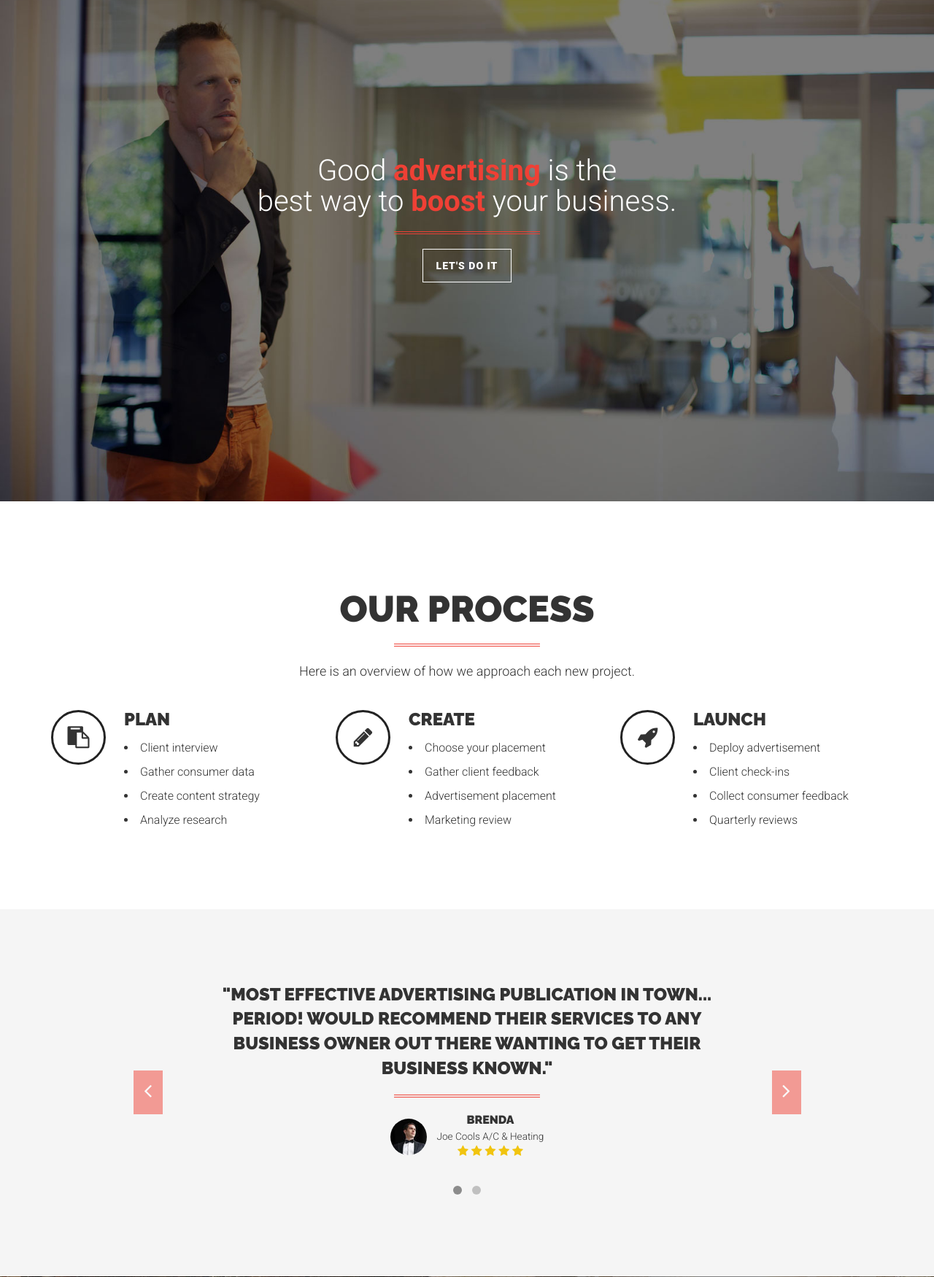
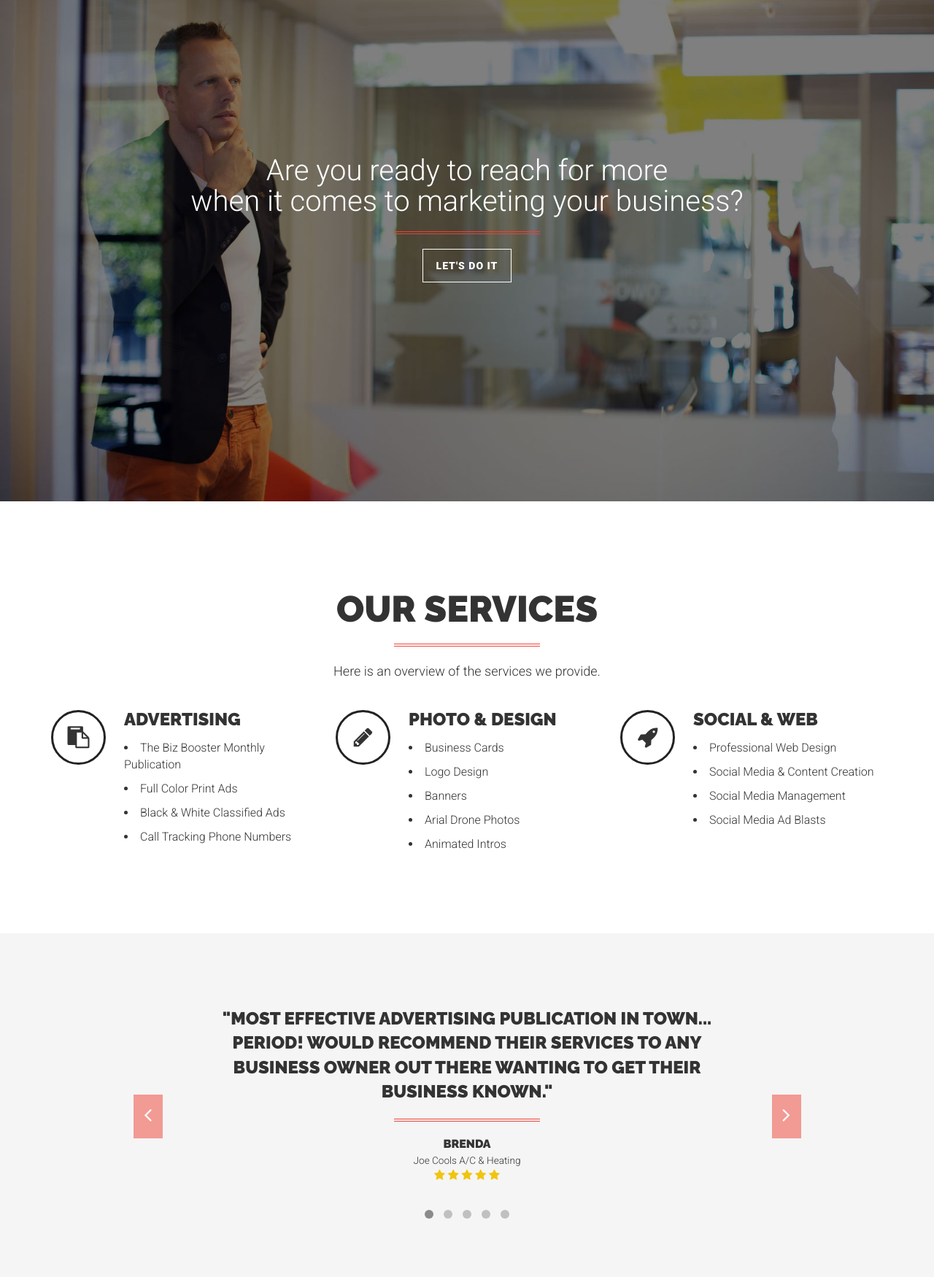
Before and after one commit to kevinthecyborg/bizbooster, a PHP site: page / in a window 1280 px wide. Shown: the part 2240-3990 px from the top of the page at 73% size. Run offline with PHP 8.4, Linux system fonts and the light colour scheme.

Commit message:
final tweaks and additions of new issues

```diff
--- a/assets/css/custom/custom.css
+++ b/assets/css/custom/custom.css
@@ -30,10 +30,8 @@ footer.footer p {
   background: rgba(255, 255, 255, 0.8);;
 }
 
-#pricing .modal-button {
-  background: none;
-  border: none;
-  color: #ef4035;
+section#pricing {
+  padding-bottom: 60px;
 }
 
 .about-carousel .item .caption {
--- a/index.html
+++ b/index.html
@@ -170,36 +170,44 @@
 								</a>
 							</div>
 							<div class="item">
-								<img src="assets/img/people/placeholder.jpg" class="img-responsive" alt="">
+								<a href="https://joom.ag/nDNQ" target="_blank">
+									<img src="assets/img/issues/june2016.jpg" class="img-responsive" alt="">
 	                <div class="caption">
 										<h3>June Issue</h3>
 										<hr class="colored">
 										<p>2016</p>
 									</div>
+								</a>
 							</div>
 							<div class="item">
-								<img src="assets/img/people/placeholder.jpg" class="img-responsive" alt="">
+								<a href="https://joom.ag/kDNQ" target="_blank">
+									<img src="assets/img/issues/may2016.jpg" class="img-responsive" alt="">
 									<div class="caption">
 										<h3>May Issue</h3>
 										<hr class="colored">
 										<p>2016</p>
 									</div>
+								</a>
 							</div>
 							<div class="item">
-								<img src="assets/img/people/placeholder.jpg" class="img-responsive" alt="">
+								<a href="https://joom.ag/3vNQ" target="_blank">
+									<img src="assets/img/issues/april2016.jpg" class="img-responsive" alt="">
 	                <div class="caption">
 										<h3>April Issue</h3>
 										<hr class="colored">
 										<p>2016</p>
 									</div>
+								</a>
 							</div>
 							<div class="item">
-								<img src="assets/img/people/placeholder.jpg" class="img-responsive" alt="">
+								<a href="https://joom.ag/RvNQ" target="_blank">
+									<img src="assets/img/issues/march2016.jpg" class="img-responsive" alt="">
 	                <div class="caption">
-									<h3>February Issue</h3>
+										<h3>March Issue</h3>
 										<hr class="colored">
 										<p>2016</p>
 									</div>
+								</a>
 							</div>
 						</div>
 					</div>
@@ -210,7 +218,7 @@
 			<div class="container wow fadeIn">
 				<div class="row">
 					<div class="col-md-10 col-md-offset-1">
-						<span class="quote">Good <span class="text-primary"><strong>advertising</strong></span> is the<br/> best way to <span class="text-primary"><strong>boost</strong></span> your business.</span>
+						<span class="quote">Are you ready to reach for more<br /> when it comes to marketing your business?</span>
 						<hr class=" colored">
 						<a class="btn btn-outline-light page-scroll" href="#contact">Let's Do It</a>
 					</div>
@@ -221,9 +229,9 @@
 			<div class="container">
 				<div class="row text-center">
 					<div class="col-lg-12 wow fadeIn">
-						<h2>Our Process</h2>
+						<h2>Our Services</h2>
 						<hr class="colored">
-						<p>Here is an overview of how we approach each new project.</p>
+						<p>Here is an overview of the services we provide.</p>
 					</div>
 				</div>
 				<div class="row content-row">
@@ -233,12 +241,12 @@
 								<i class="fa fa-clipboard"></i>
 							</div>
 							<div class="media-body">
-								<h3 class="media-heading">Plan</h3>
+								<h3 class="media-heading">Advertising</h3>
 								<ul>
-									<li>Client interview</li>
-									<li>Gather consumer data</li>
-									<li>Create content strategy</li>
-									<li>Analyze research</li>
+									<li>The Biz Booster Monthly Publication</li>
+									<li>Full Color Print Ads</li>
+									<li>Black & White Classified Ads</li>
+									<li>Call Tracking Phone Numbers</li>
 								</ul>
 							</div>
 						</div>
@@ -249,12 +257,13 @@
 								<i class="fa fa-pencil"></i>
 							</div>
 							<div class="media-body">
-								<h3 class="media-heading">Create</h3>
+								<h3 class="media-heading">Photo & Design</h3>
 								<ul>
-									<li>Choose your placement</li>
-									<li>Gather client feedback</li>
-									<li>Advertisement placement</li>
-									<li>Marketing review</li>
+									<li>Business Cards</li>
+									<li>Logo Design</li>
+									<li>Banners</li>
+									<li>Arial Drone Photos</li>
+									<li>Animated Intros</li>
 								</ul>
 							</div>
 						</div>
@@ -265,12 +274,12 @@
 								<i class="fa fa-rocket"></i>
 							</div>
 							<div class="media-body">
-								<h3 class="media-heading">Launch</h3>
+								<h3 class="media-heading">Social & Web</h3>
 								<ul>
-									<li>Deploy advertisement</li>
-									<li>Client check-ins</li>
-									<li>Collect consumer feedback</li>
-									<li>Quarterly reviews</li>
+									<li>Professional Web Design</li>
+									<li>Social Media & Content Creation</li>
+									<li>Social Media Management</li>
+									<li>Social Media Ad Blasts</li>
 								</ul>
 							</div>
 						</div>
@@ -289,9 +298,6 @@
 										<p class="lead">"Most effective advertising publication in town... Period! Would recommend their services to any business owner out there wanting to get their business known."</p>
 										<hr class="colored">
 										<div class="testimonial-info">
-											<div class="testimonial-img">
-												<img src="assets/img/testimonials/1.jpg" class="img-circle img-responsive" alt="">
-											</div>
 											<div class="testimonial-author">
 												<span class="name">Brenda</span>
 												<p class="small">Joe Cools A/C & Heating</p>
@@ -313,11 +319,71 @@
 										<p class="lead">"The Biz Booster is very informative and professional looking!"</p>
 										<hr class="colored">
 										<div class="testimonial-info">
-											<div class="testimonial-img">
-												<img src="assets/img/testimonials/1.jpg" class="img-circle img-responsive" alt="">
-											</div>
 											<div class="testimonial-author">
 												<span class="name">Letty</span>
+												<p class="small">Customer</p>
+												<div class="stars">
+													<i class="fa fa-star"></i>
+													<i class="fa fa-star"></i>
+													<i class="fa fa-star"></i>
+													<i class="fa fa-star"></i>
+													<i class="fa fa-star"></i>
+												</div>
+											</div>
+										</div>
+									</div>
+								</div>
+							</div>
+							<div class="item">
+								<div class="row">
+									<div class="col-lg-12">
+										<p class="lead">"I save money on sooo many things with the paper. Keep up the good work!"</p>
+										<hr class="colored">
+										<div class="testimonial-info">
+											<div class="testimonial-author">
+												<span class="name">Tony</span>
+												<p class="small">Reader</p>
+												<div class="stars">
+													<i class="fa fa-star"></i>
+													<i class="fa fa-star"></i>
+													<i class="fa fa-star"></i>
+													<i class="fa fa-star"></i>
+													<i class="fa fa-star"></i>
+												</div>
+											</div>
+										</div>
+									</div>
+								</div>
+							</div>
+							<div class="item">
+								<div class="row">
+									<div class="col-lg-12">
+										<p class="lead">"Outstanding way to advertise! Very professional. We at Central Texas Phlebotomy Institute look forward to a long business future with Nick and the others at The Biz Booster!"</p>
+										<hr class="colored">
+										<div class="testimonial-info">
+											<div class="testimonial-author">
+												<span class="name">Emily</span>
+												<p class="small">Customer</p>
+												<div class="stars">
+													<i class="fa fa-star"></i>
+													<i class="fa fa-star"></i>
+													<i class="fa fa-star"></i>
+													<i class="fa fa-star"></i>
+													<i class="fa fa-star"></i>
+												</div>
+											</div>
+										</div>
+									</div>
+								</div>
+							</div>
+							<div class="item">
+								<div class="row">
+									<div class="col-lg-12">
+										<p class="lead">"This is an Amazing way to advertise! It brings us a ton of business each month with the coupon we put on our ad in the Biz Booster. I would highly recommend the Biz Booster Monthly for your Local Advertising Needs!"</p>
+										<hr class="colored">
+										<div class="testimonial-info">
+											<div class="testimonial-author">
+												<span class="name">Juan</span>
 												<p class="small">Customer</p>
 												<div class="stars">
 													<i class="fa fa-star"></i>
@@ -342,7 +408,7 @@
 					<div class="col-lg-12">
 						<h2>Pricing</h2>
 						<hr class="colored">
-            <p>View our alternate plans <button class="modal-button" data-toggle="modal" data-target="#portfolioModal1">here</button>. Have additional needs? <a class="page-scroll" href="#contact">Contact us</a> and we will work something out.</p>
+            <p>View our alternate plans <button class="btn btn-outline-light btn-sm" data-toggle="modal" data-target="#portfolioModal1">here</button></p>
 					</div>
 				</div>
 				<div class="row content-row">
@@ -388,6 +454,9 @@
 							<a href="#contact" class="btn btn-outline-dark page-scroll">Contact Us</a>
 						</div>
 					</div>
+				</div>
+				<div class="col-lg-12" style="margin-top: 90px;">
+					<p class="text-center">Have additional needs? <a class="page-scroll" href="#contact">Contact us</a> and we will work something out.</p>
 				</div>
 			</div>
 		</section>
```
Also changed, not shown: assets/img/issues/april2016.jpg (added), assets/img/issues/june2016.jpg (added), assets/img/issues/march2016.jpg (added), assets/img/issues/may2016.jpg (added). Lines whose indentation alone changed are shown as unchanged.
